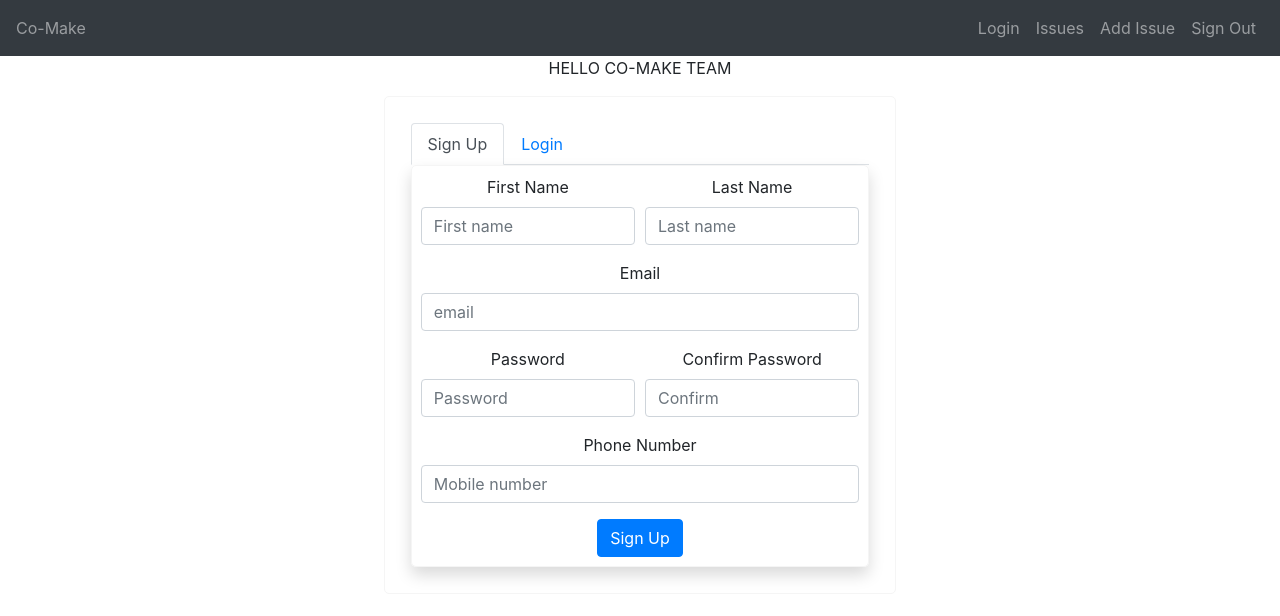
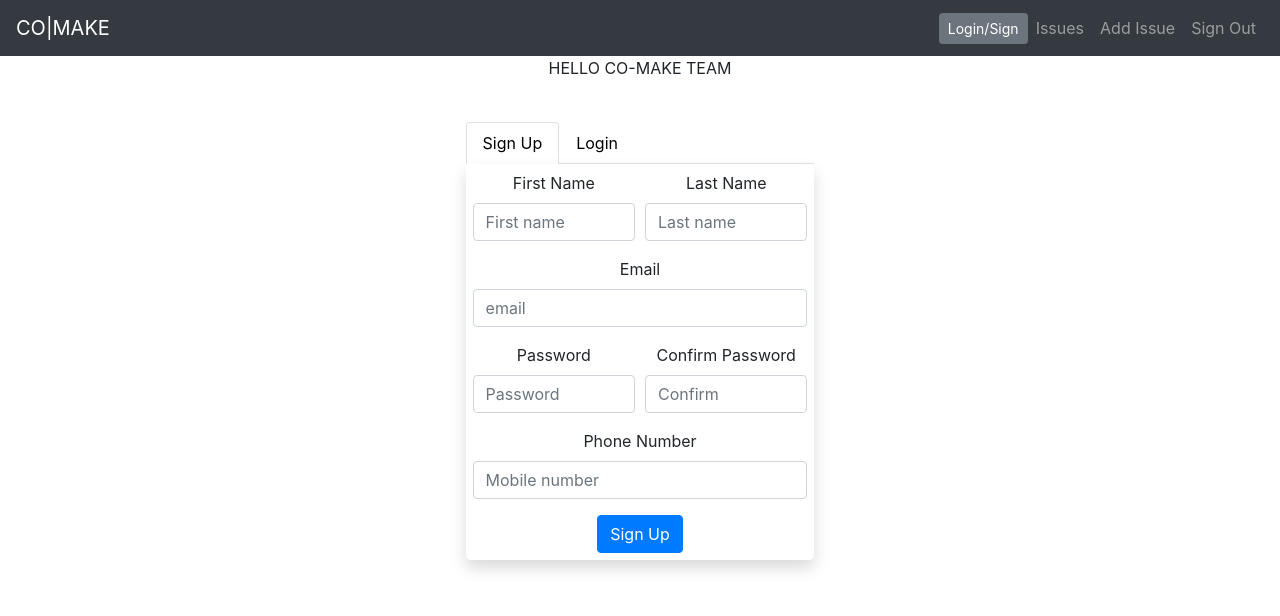
Before and after one commit to Co-make-tt76/front-end, a React (Create React App) app in the folder co-make/: page /register in a window 1280 px wide. Shown: the top 616 px of the page. Built offline with nearby package versions, Linux system fonts and the light colour scheme.

Commit message:
Moved Login and Register to NavBar, Added responsive nav button

```diff
--- a/co-make/src/App.css
+++ b/co-make/src/App.css
@@ -3,7 +3,6 @@
 }
 .auth-form-container {
   margin: 0 auto;
-  border: 1px solid whitesmoke;
   padding: 2%;
   width: 100%;
   border-radius: 5px;
@@ -11,8 +10,12 @@
 
 .tabbed-form-container {
   margin: 0 auto;
-  border: 1px solid whitesmoke;
+
   padding: 2%;
-  width: 40%;
+  width: 400px;
   border-radius: 5px;
 }
+
+.login-container {
+  width: 400px;
+}
--- a/co-make/src/App.js
+++ b/co-make/src/App.js
@@ -8,13 +8,13 @@ import Login from './components/Login';
 import Register from './components/Register';
 import AddNewIssue from './components/AddNewIssue';
 
+
+
 function App() {
 	return (
 		<div className="App">
 			<NavBar />
 			<p>HELLO CO-MAKE TEAM</p>
-
-
 
 			<div className='routes'>
 				<Switch>
--- a/co-make/src/components/Login.js
+++ b/co-make/src/components/Login.js
@@ -6,6 +6,10 @@ import {Form, Button, Label, Input, FormGroup, Col, Row} from 'reactstrap'
 export default function Login() {
    const { register, handleSubmit, errors, reset } = useForm({
       mode: "onBlur",
+      defaultValues: {
+         email: "",
+         password:""
+      }
     });
   const onSubmit = (data) => {
 
--- /dev/null
+++ b/co-make/src/components/LoginDropDown.js
@@ -0,0 +1,27 @@
+import React, { useState } from 'react';
+import { Dropdown, DropdownToggle, DropdownMenu, DropdownItem} from 'reactstrap';
+import LoginRegisterTab from './LoginRegisterTab';
+
+const LoginDropDown= (props) => {
+  const [dropdownOpen, setDropdownOpen] = useState(false);
+
+  const toggle = () => setDropdownOpen(prevState => !prevState);
+
+  return (
+    <Dropdown direction="left"  isOpen={dropdownOpen} toggle={toggle}>
+      <DropdownToggle size="sm" style={{marginTop:"5px"}}>
+        Login/Sign
+        </DropdownToggle>
+      <DropdownMenu className='login-container'>
+          <div className='login-container'>
+
+
+            <LoginRegisterTab tab={'2'} />
+            </div>
+
+      </DropdownMenu>
+    </Dropdown>
+  );
+}
+
+export default LoginDropDown;
--- a/co-make/src/components/LoginRegisterTab.js
+++ b/co-make/src/components/LoginRegisterTab.js
@@ -16,7 +16,7 @@ const LoginRegisterTab = (props) => {
       <Nav tabs>
         <NavItem>
           <NavLink
-            style={{cursor: 'pointer'}}
+            style={{cursor: 'pointer', textDecoration: 'none', color:'black'}}
             className={classnames({ active: activeTab === '1' })}
             onClick={() => { toggle('1'); }}
           >
@@ -25,7 +25,7 @@ const LoginRegisterTab = (props) => {
         </NavItem>
         <NavItem>
           <NavLink
-            style={{cursor: 'pointer'}}
+            style={{cursor: 'pointer' , textDecoration: 'none', color:'black'}}
             className={classnames({ active: activeTab === '2' })}
             onClick={() => { toggle('2'); }}
           >
--- a/co-make/src/components/NavBar.js
+++ b/co-make/src/components/NavBar.js
@@ -1,19 +1,30 @@
-import React from 'react';
+import React, {useState} from 'react';
+import { useHistory } from 'react-router-dom';
 import { Link } from 'react-router-dom'
+import LoginDropDown from './LoginDropDown'
 import {
+    Collapse,
     Navbar,
+    NavbarToggler,
+    NavbarBrand,
     Nav,
     NavItem,
     NavLink,
+    UncontrolledDropdown,
+    DropdownToggle,
+    DropdownMenu,
+    DropdownItem,
     NavbarText
-} from 'reactstrap';
-import { useHistory } from 'react-router-dom';
+  } from "reactstrap";
 
 
 
 export default function NavBar() {
+	const [isOpen, setIsOpen] = useState(false);
+	const toggle = () => setIsOpen(!isOpen);
+	const { push } = useHistory();
 
-	const { push } = useHistory();
+
 
 	const handleSignOut = e => {
 		e.preventDefault();
@@ -23,10 +34,12 @@ export default function NavBar() {
 	return (
 		<div>
 			<Navbar color="dark" dark expand="md">
-			<NavbarText>Co-Make</NavbarText>
+			<NavbarBrand href="/issues">CO|MAKE</NavbarBrand>
+          <NavbarToggler onClick={toggle} />
+          <Collapse isOpen={isOpen} navbar>
           <Nav className="ml-auto" navbar>
 					<NavItem>
-						<NavLink tag={Link} to='/login'>Login</NavLink>
+						<LoginDropDown />
 					</NavItem>
 					<NavItem>
 						<NavLink tag={Link} to='/issues'>Issues</NavLink>
@@ -38,7 +51,7 @@ export default function NavBar() {
 						<NavLink tag={Link} onClick={handleSignOut}>Sign Out</NavLink>
 					</NavItem>
 				</Nav>
-
+          </Collapse>
         </Navbar>
 		</div>
 	);
```
Lines whose indentation alone changed are shown as unchanged.
